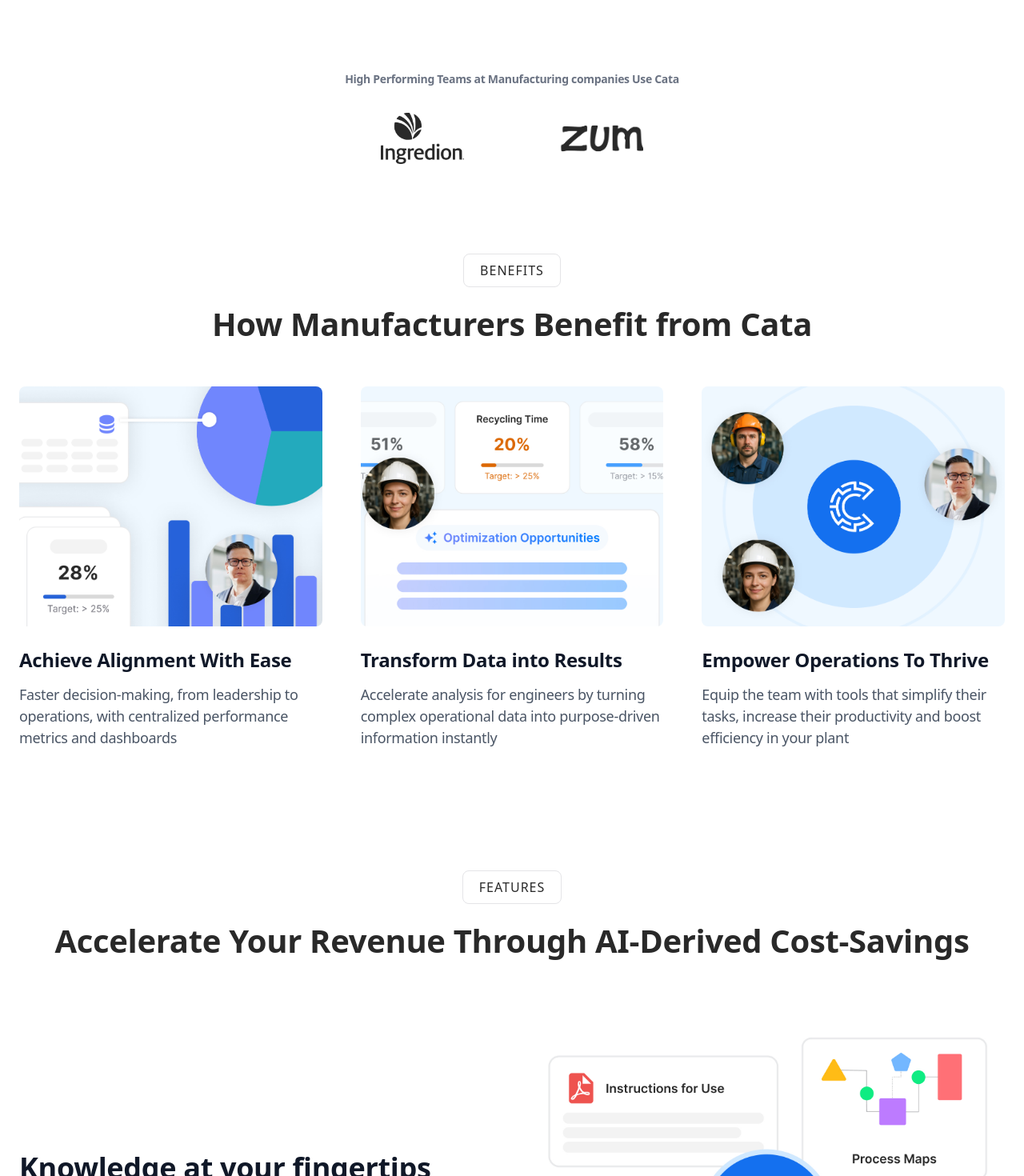
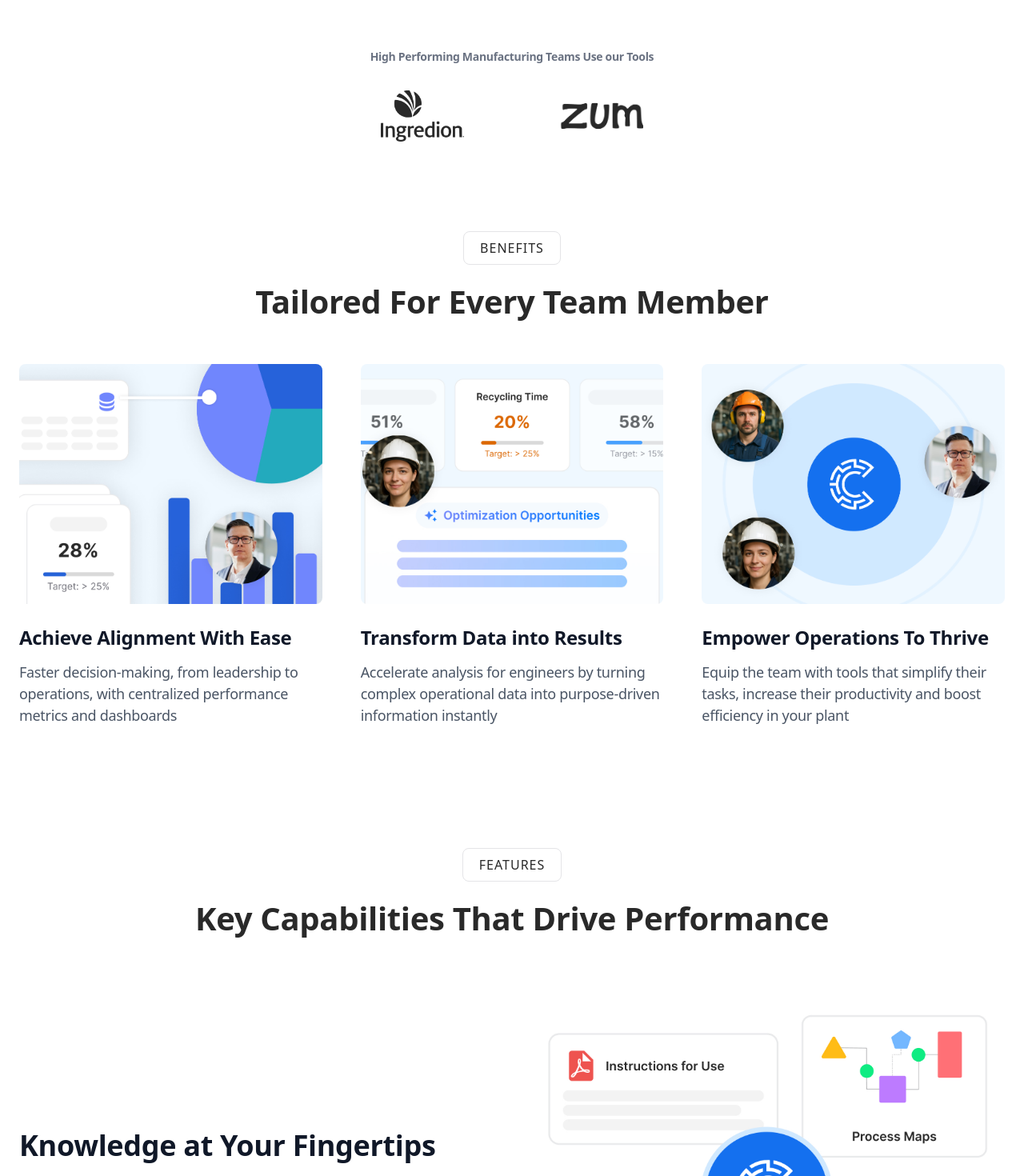
Before and after one commit to cmotameni/cata-website, a React (Vite) app: page / in a window 1280 px wide. Shown: the part 1330-2800 px from the top of the page at 80% size. Built offline with nearby package versions, Linux system fonts and the light colour scheme.

Commit message:
added social image and updated language to align with website

```diff
--- a/index.html
+++ b/index.html
@@ -9,6 +9,19 @@
 
     <meta name="viewport" content="width=device-width, initial-scale=1.0" />
     <title>Cata Tools - 10× Faster Insights for Manufacturers</title>
+
+    <!-- Open Graph / Social Media Meta Tags -->
+    <meta property="og:title" content="Cata Tools - 10× Faster Insights for Manufacturers" />
+    <meta property="og:description" content="Centralize your documentation, data, and tribal knowledge. Enable easy access and unlock a tailored AI Assistant to provide technical answers." />
+    <meta property="og:image" content="/assets/social-image.png" />
+    <meta property="og:url" content="" />
+    <meta property="og:type" content="website" />
+
+    <!-- Twitter Card Meta Tags -->
+    <meta name="twitter:card" content="summary_large_image" />
+    <meta name="twitter:title" content="Cata Tools - 10× Faster Insights for Manufacturers" />
+    <meta name="twitter:description" content="Centralize your documentation, data, and tribal knowledge. Enable easy access and unlock a tailored AI Assistant to provide technical answers." />
+    <meta name="twitter:image" content="/assets/social-image.png" />
   </head>
   <body>
     <div id="root"></div>
--- a/src/components/ContactSection.tsx
+++ b/src/components/ContactSection.tsx
@@ -5,21 +5,6 @@ import contactIcon2 from '../../assets/contact-icon-2.png';
 import contactIcon3 from '../../assets/contact-icon-3.png';
 
 const iconClasses = 'w-6 h-6 flex-shrink-0 mr-4';
-
-const contactItems = [
-  {
-    icon: <img src={contactIcon1} alt="Contact Icon 1" className={iconClasses} />,
-    text: 'Discuss the challenges you are looking to solve with Cata',
-  },
-  {
-    icon: <img src={contactIcon2} alt="Contact Icon 2" className={iconClasses} />,
-    text: 'Tailor a product demo specific to your goals',
-  },
-  {
-    icon: <img src={contactIcon3} alt="Contact Icon 3" className={iconClasses} />,
-    text: 'Plan next steps such as feature updates or POC with your team',
-  },
-];
 
 const ContactSection = () => {
   const [status, setStatus] = useState<'idle' | 'loading' | 'success' | 'error'>('idle');
@@ -64,12 +49,25 @@ const ContactSection = () => {
         <div className="flex-1 text-white max-w-xl w-full text-center md:text-left">
           <span className="inline-block text-white text-[16px] font-regular uppercase px-5 py-2 rounded-[8px] border border-white/10 mb-8 tracking-wider mx-auto md:mx-0" style={{ letterSpacing: 1 }}>CONTACT</span>
           <h2 className="text-4xl md:text-5xl font-black mb-6 leading-tight">
-            Learn How Cata Can<br /><span className="text-[#DBEAFE]">Transform Your Process Monitoring</span>
+            Learn How Cata Tools Can Make Your Process Monitoring 10x Faster
           </h2>
           <hr className="border-white/30 mb-6" />
-          <div className="mb-6 font-semibold">Together We'll:</div>
+          <div className="mb-6 font-semibold">Together we'll:</div>
           <ul className="space-y-6">
-            {contactItems.map((item, idx) => (
+            {[
+              {
+                icon: <img src={contactIcon1} alt="Contact Icon 1" className={iconClasses} />,
+                text: 'Discuss the challenges you are looking to solve',
+              },
+              {
+                icon: <img src={contactIcon2} alt="Contact Icon 2" className={iconClasses} />,
+                text: 'Tailor the product design specific to your goals',
+              },
+              {
+                icon: <img src={contactIcon3} alt="Contact Icon 3" className={iconClasses} />,
+                text: 'Plan next steps to deploy Cata Tools for your team',
+              },
+            ].map((item, idx) => (
               <li key={idx} className="flex items-start md:items-start justify-center md:justify-start">
                 {item.icon}
                 <span className="text-base md:text-lg text-white/90">{item.text}</span>
--- a/src/components/FeaturesSection.tsx
+++ b/src/components/FeaturesSection.tsx
@@ -6,17 +6,17 @@ import { motion } from 'framer-motion';
 
 const features = [
   {
-    title: 'Knowledge at your fingertips',
-    text: 'Centralize your documentation, data, and even tribal knowledge. Enable easy access and unlock a tailored AI Assistant to provide technical answers',
+    title: 'Knowledge at Your Fingertips',
+    text: 'Centralize your documentation, data, and even tribal knowledge. Enable easy access and unlock a tailored AI Assistant to provide technical answers.',
     image: feature1,
   },
   {
-    title: 'Simplified daily operations',
+    title: 'Simplified Daily Operations',
     text: 'Follow step-by-step procedures, adopt new workflows, or capture critical data - all through an intuitive interface designed around your needs.',
     image: feature2,
   },
   {
-    title: 'Right Where you need it most',
+    title: 'Right Where You Need it Most',
     text: 'Access via web browser provides flexibility to work on the go. For on-site field applications, we also support with deployment of industrial-grade tablets.',
     image: feature3,
   },
@@ -44,7 +44,7 @@ const FeaturesSection = () => {
           viewport={{ once: true, margin: "200px" }}
           variants={itemVariants}
         >
-          <SectionHeader pillText="FEATURES" title="Accelerate Your Revenue Through AI-Derived Cost-Savings" />
+          <SectionHeader pillText="FEATURES" title="Key Capabilities That Drive Performance" />
         </motion.div>
         <div className="flex flex-col gap-12 mt-20">
           {features.map((feature, idx) => (
--- a/src/components/Hero.tsx
+++ b/src/components/Hero.tsx
@@ -71,10 +71,10 @@ const Hero = () => {
             >
               10× Faster Insights
             </span>
-            {' '}for Manufacturing Engineers
+            {' '}for Manufacturers
           </motion.h1>
           <motion.p variants={itemVariants} className="text-lg md:text-xl text-gray-600 mb-8">
-            For engineers drowning in spreadsheets, Cata Tools is a secure, web-based platform that delivers actionable insights 10× faster by combining your plant's data, know-how and workflows into scalable, turnkey AI-powered tools—unlike generic BI or AI solutions.
+            We offer a secure, web-based platform that delivers fast actionable insights by combining plant data, process know-how and workflows into turnkey AI-powered tools
           </motion.p>
           {/* Button Row */}
           <motion.div variants={itemVariants} className="flex justify-center gap-4">
--- a/src/components/TrustedBySection.tsx
+++ b/src/components/TrustedBySection.tsx
@@ -6,7 +6,7 @@ const TrustedBySection = () => {
     <section className="bg-white py-12">
       <div className="container mx-auto px-6">
         <h2 className="text-center text-sm font-semibold text-gray-500 mb-8">
-          High Performing Teams at Manufacturing companies Use Cata
+          High Performing Manufacturing Teams Use our Tools
         </h2>
         <div className="flex justify-center gap-8">
           <img src={company1} alt="Company 1" className="w-48 h-16 object-contain rounded" />
--- a/src/components/UseCasesSection.tsx
+++ b/src/components/UseCasesSection.tsx
@@ -55,7 +55,7 @@ const BenefitsSection = () => {
           viewport={{ once: true, margin: "100px" }}
           variants={containerVariants}
         >
-          <SectionHeader pillText="BENEFITS" title="How Manufacturers Benefit from Cata" />
+          <SectionHeader pillText="BENEFITS" title="Tailored For Every Team Member" />
           <div className="flex flex-col md:flex-row justify-center gap-12">
             {benefits.map((benefit, idx) => (
               <motion.div
```
Also changed, not shown: assets/social-image.png (added).
